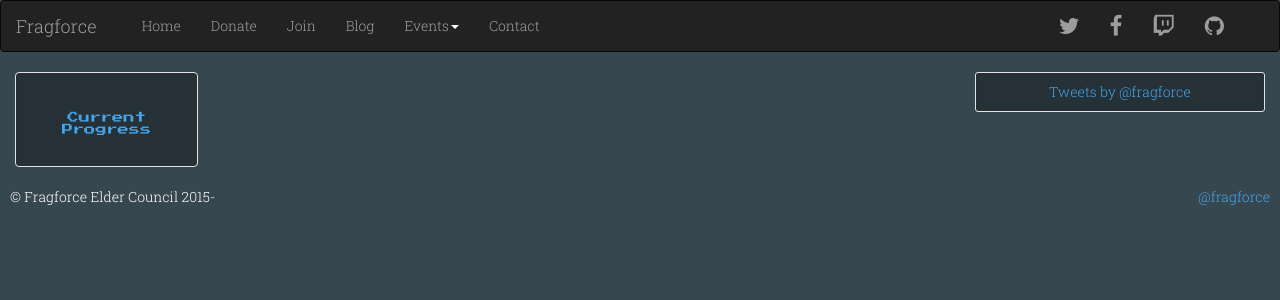
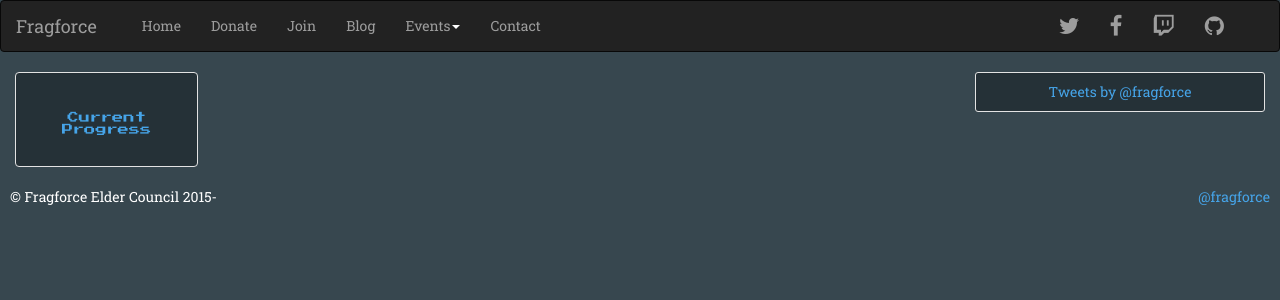
Before and after one commit to parkervcp/fragforce.org, a Python web app: template fragforce/templates/2col.html in a window 1280 px wide. Shown: the top 300 px of the page. Run offline with Jinja, Linux system fonts and the light colour scheme; the template is opened without the code that fills it, so the values that code supplies are empty; some libraries are stand-ins or nearby versions.

Commit message:
adding inline reference to font library in css
fonts don't show up properly without being installed, this will create a single call to google font api to pull down the resources as web fonts.

```diff
--- a/fragforce/static/css/main.css
+++ b/fragforce/static/css/main.css
@@ -1,3 +1,5 @@
+@import url('https://fonts.googleapis.com/css?family=Press+Start+2P|Roboto+Slab|Source+Sans+Pro');
+
 * {
   font-family: 'Roboto Slab', sans-serif;
   color: #ffffff;
```
